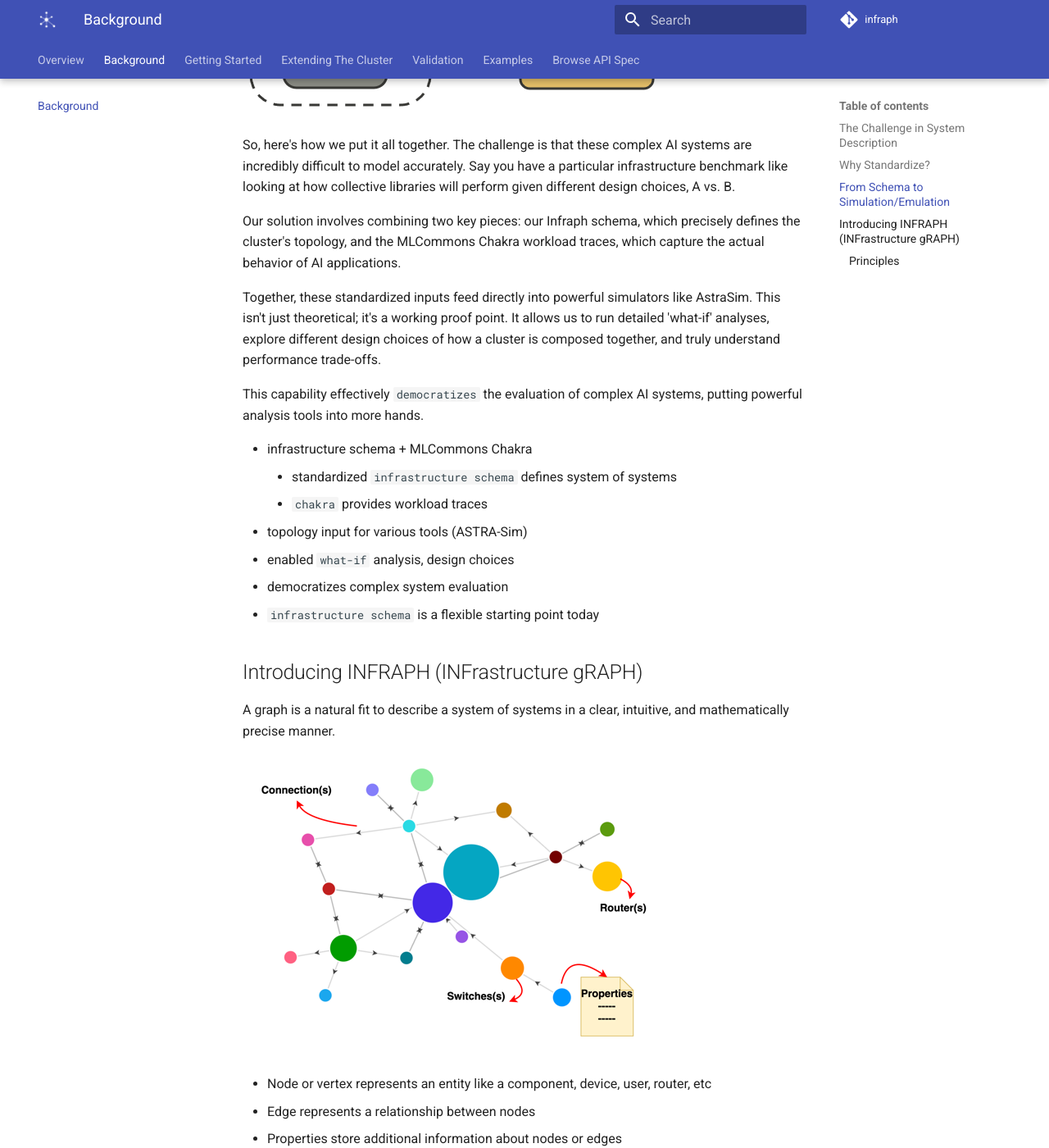
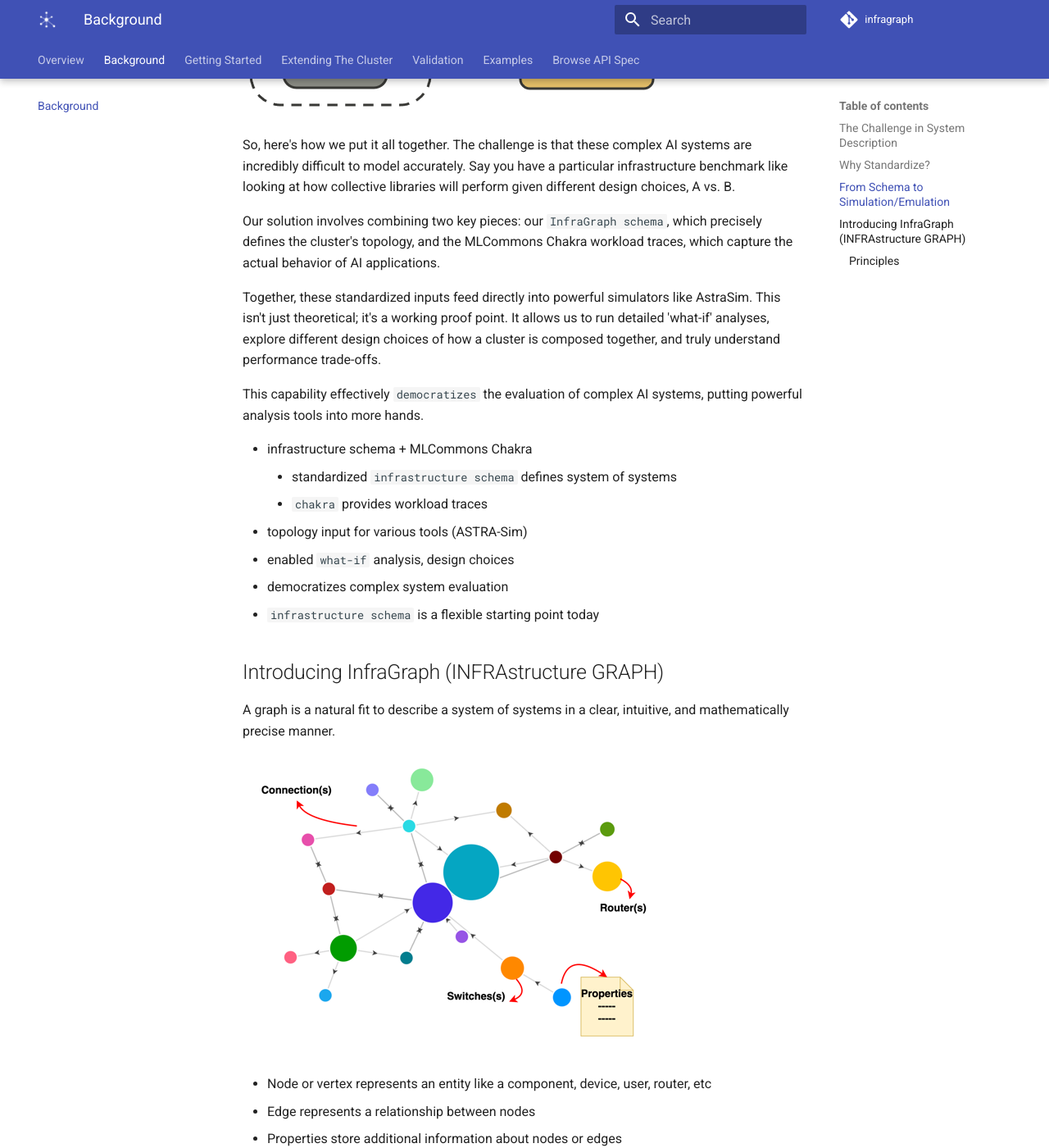
Before and after one commit to Keysight/infragraph, an MkDocs documentation site: the page built from docs/src/background.md, in a window 1280 px wide and 1400 px high, scrolled down 1466 px. Shown: the whole window at 82% size. Built offline with MkDocs 1.6.1 and Material for MkDocs 9.7.7, drawn with Linux system fonts in a browser that asks for light colours; comment, search, counter and statistics services are not loaded.

Commit message:
rename infraph to infragraph

```diff
--- a/build.py
+++ b/build.py
@@ -8,7 +8,7 @@
 
 openapiart.OpenApiArt(
     api_files=["./api/info.yaml", "./api/api.yaml"],
-    protobuf_name="infraph",
+    protobuf_name="infragraph",
     artifact_dir="artifacts",
     generate_version_api=False,
-).GeneratePythonSdk(package_name="infraph")
+).GeneratePythonSdk(package_name="infragraph")
--- a/docs/mkdocs.yml
+++ b/docs/mkdocs.yml
@@ -1,6 +1,6 @@
 site_name: Infrastructure Graph
-repo_url: https://github.com/Keysight/infraph
-repo_name: infraph
+repo_url: https://github.com/Keysight/infragraph
+repo_name: infragraph
 edit_uri: ""
 docs_dir: src
 theme:
@@ -33,7 +33,7 @@
     property: G-N6X4KDVDJF
   social:
     - icon: fontawesome/brands/github
-      link: https://github.com/Keysight/infraph
+      link: https://github.com/Keysight/infragraph
 # Page tree
 nav:
   - Overview: index.md
--- a/docs/src/background.md
+++ b/docs/src/background.md
@@ -19,7 +19,7 @@
 
 So, here's how we put it all together. The challenge is that these complex AI systems are incredibly difficult to model accurately. Say you have a particular infrastructure benchmark like looking at how collective libraries will perform given different design choices, A vs. B.
 
-Our solution involves combining two key pieces: our Infraph schema, which precisely defines the cluster's topology, and the MLCommons Chakra workload traces, which capture the actual behavior of AI applications.
+Our solution involves combining two key pieces: our `InfraGraph schema`, which precisely defines the cluster's topology, and the MLCommons Chakra workload traces, which capture the actual behavior of AI applications.
 
 Together, these standardized inputs feed directly into powerful simulators like AstraSim. This isn't just theoretical; it's a working proof point. It allows us to run detailed 'what-if' analyses, explore different design choices of how a cluster is composed together, and truly understand performance trade-offs.
 
@@ -33,7 +33,7 @@
 * democratizes complex system evaluation
 * `infrastructure schema` is a flexible starting point today
 
-## Introducing INFRAPH (INFrastructure gRAPH)
+## Introducing InfraGraph (INFRAstructure GRAPH)
 A graph is a natural fit to describe a system of systems in a clear, intuitive, and mathematically precise manner.
 
 ![graph](./images/graph.png)
@@ -43,7 +43,7 @@
 * Properties store additional information about nodes or edges
 
 ### Principles
-[Infraph](https://github.com/Keysight/infraph) is a `collection of APIs and Models` used to describe AI/HPC infrastructure based on the following core principles:
+[InfraGraph](https://github.com/Keysight/infragraph) is a `collection of APIs and Models` used to describe AI/HPC infrastructure based on the following core principles:
 
 * logical infrastructure can be described using graph concepts such as vertexes and edges
     * vertexes are device instances
```
Also changed, not shown: docs/src/index.md (+1 -1 lines), README.md, 3 other files.
